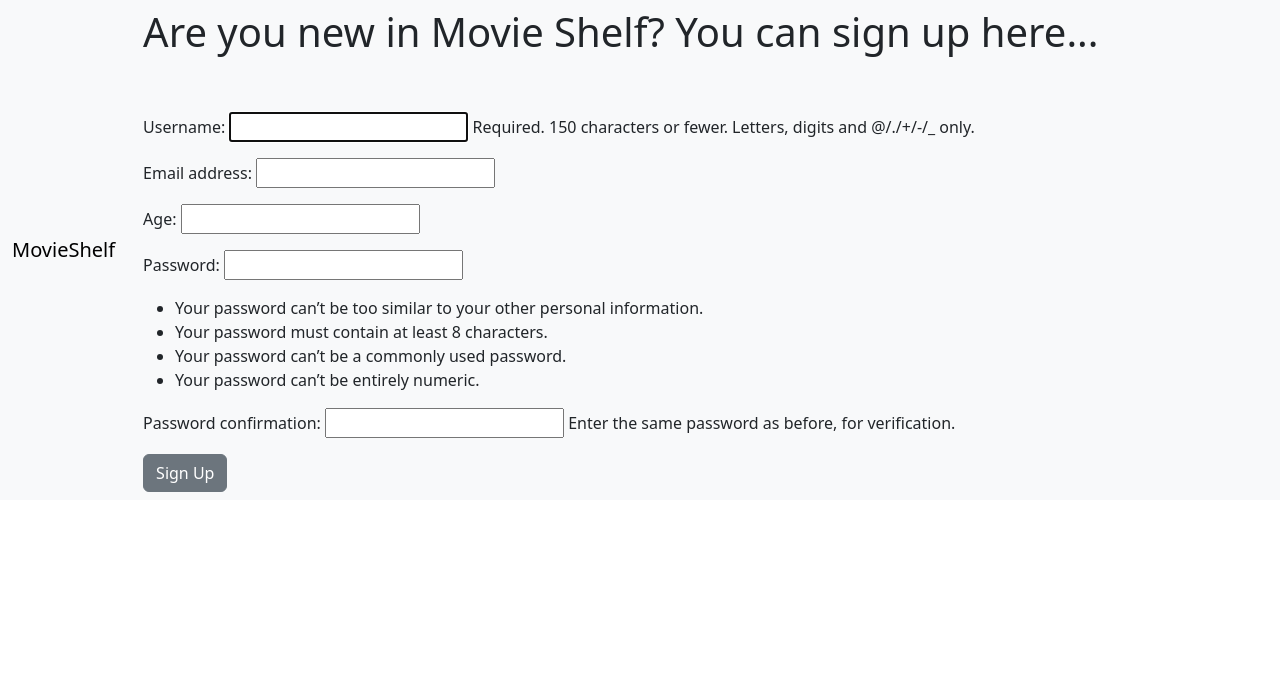
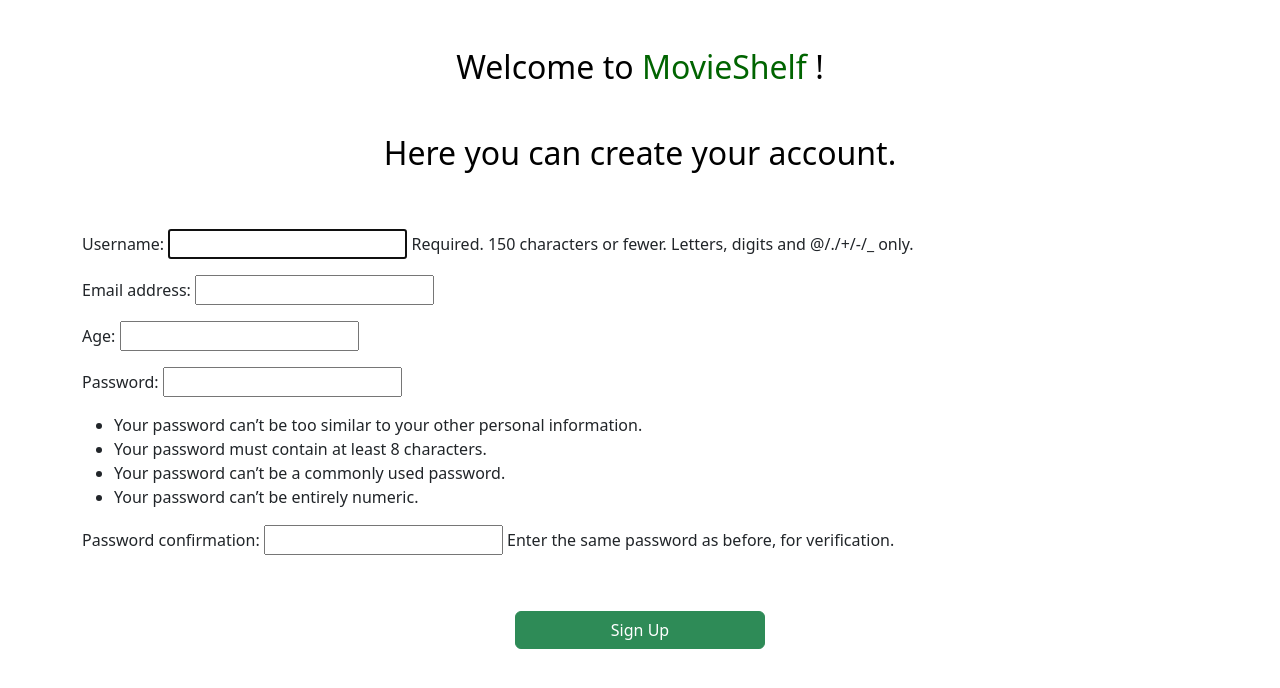
Before and after one commit to mateuszkuczykkuczynski/MovieShelf, a Django app: page /members/sign_up/ in a window 1280 px wide. Shown: the top 688 px of the page. Run offline with Django 4.2, Linux system fonts and the light colour scheme; parts of the project's set-up code (start-up, migrations or seed data) failed here and were passed over; some libraries are stand-ins or nearby versions.

Commit message:
feat/update_on_templates

```diff
--- a/templates/base.html
+++ b/templates/base.html
@@ -25,15 +25,18 @@
 {#                        <a class="nav-link active" aria-current="page" href="#">My Shelf</a>#}
 {#                    </li>#}
                     <li class="nav-item dropdown">
+{#                        <a class="nav-link dropdown-toggle" role="button" data-bs-toggle="dropdown"#}
+{#                           aria-expanded="false">Shelf </a>#}
+{#                        <ul class="dropdown-menu">#}
+                        {% if user.profiles.user_id %}
                             <a class="nav-link dropdown-toggle" role="button" data-bs-toggle="dropdown"
                            aria-expanded="false">Shelf </a>
                             <ul class="dropdown-menu">
-                        {% if user.profiles.user_id %}
                                 <li><a class="dropdown-item" href="{% url 'watched_by_user' user_id=user.pk %}">My Shelf</a></li>
                                 <li><a class="dropdown-item" href="{% url 'to_watch_by_user' user_id=user.pk %}">Wait List</a></li>
                         </ul>
-                        {% else %}
-                                <li><a class="dropdown-item" href="{% url 'create_user_profile' %}">Create Profile First</a></li>
+{#                        {% else %}#}
+{#                                <li><a class="dropdown-item" href="{% url 'create_user_profile' %}">Create Profile First</a></li>#}
                         {% endif %}
                     </li>
                     <li class="nav-item dropdown">
@@ -47,7 +50,7 @@
                                 <li><a class="dropdown-item" href="{% url 'update_user_profile' pk=user.pk %}">Edit My Profile</a></li>
                                 <li><a class="dropdown-item" href="{% url 'delete_user_profile' pk=user.pk %}">Delete My Profile</a></li>
                             {% else %}
-                                <li><a class="dropdown-item" href="{% url 'create_user_profile' %}">Create Profile</a></li>
+                                <li><a class="dropdown-item" href="{% url 'create_user_profile' %}">Create Profile First</a></li>
                             {% endif %}
                             <li>
                                 <hr class="dropdown-divider">
@@ -57,6 +60,7 @@
                             <li><a class="dropdown-item" href="{% url 'logout' %}">Log Out</a></li>
                         </ul>
                     </li>
+                    {% if user.profiles.pk %}
                         <li class="nav-item dropdown">
                             <a class="nav-link dropdown-toggle" role="button" data-bs-toggle="dropdown"
                                aria-expanded="false">
@@ -67,6 +71,7 @@
                                 <li><a class="dropdown-item" href="{% url 'random_position' %}">DVD Disc Reader</a></li>
                             </ul>
                         </li>
+                    {% endif %}
                 </ul>
                 </div>
                 </div>
--- a/templates/registration/signup.html
+++ b/templates/registration/signup.html
@@ -1,15 +1,52 @@
 {% extends 'base.html' %}
+{% load crispy_forms_filters %}
 
 {% block title %}Sign Up{% endblock title %}
 {% block my_header %} {% endblock my_header %}
+{% block navbar %}
+{% endblock %}
+
 {% block content %}
-<h1>Are you new in Movie Shelf? You can sign up here...</h1>
+    <div style="width:800px; margin:0 auto;">
+        <div class="container">
+            <div class="text-center">
+                <h2 class="my-5 text-success font-weight-bold">
+                    <span style="color: black;">Welcome to</span>
+                    <span style="color: darkgreen;">MovieShelf</span>
+                    <span style="color: black;">! </span>
+                    <h2><span style="color: black;">Here you can create your account.</span></h2>
+                </h2>
+            </div>
+        </div>
+    </div>
     <br/><br/>
     <div class="form-group">
         <form method="post">
             {% csrf_token %}
-        {{ form.as_p }}
-        <button class="btn btn-secondary">Sign Up</button>
+            {{ form|crispy }}
+            <br>
+            <p>
+            <div class="d-flex justify-content-center">
+                <button style="width:250px;" type="submit" class="btn btn-primary btn-block mb-4">Sign Up
+                </button>
+            </div>
         </form>
     </div>
+    <style>
+        .btn-primary {
+            background-color: seagreen;
+            border-color: seagreen;
+        }
+
+        .btn-primary:hover {
+            background-color: darkgreen;
+            border-color: darkgreen;
+        }
+
+        .form-control:focus {
+            border-color: darkgreen !important;
+            box-shadow: 0 0 0 0.2rem rgba(0, 100, 0, 0.25) !important;
+
+        }
+    </style>
 {% endblock %}
```
Also changed, not shown: templates/registration/login.html (+10 -3 lines), templates/registration/password_change_form.html (+25 -5 lines). Lines whose indentation alone changed are shown as unchanged.
